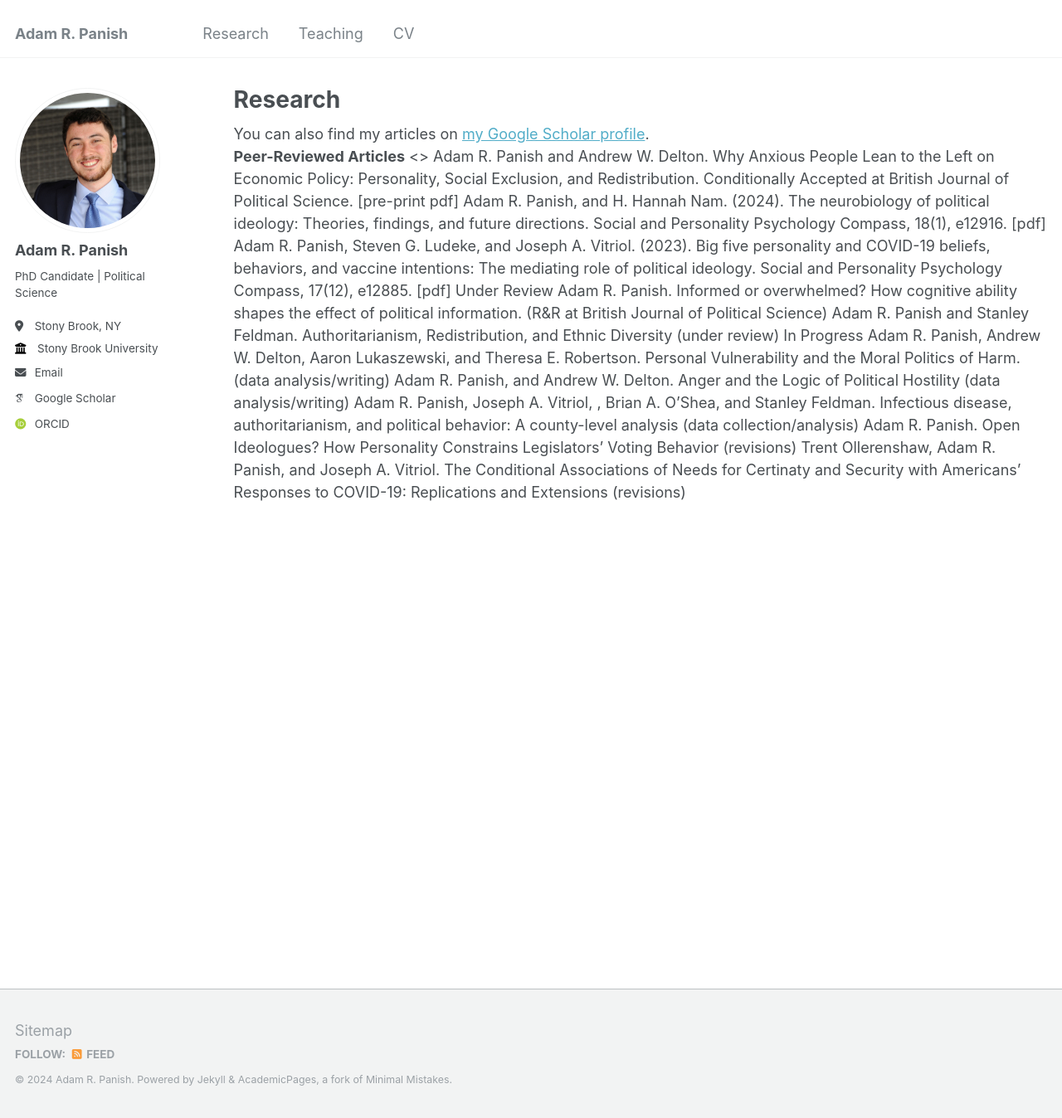
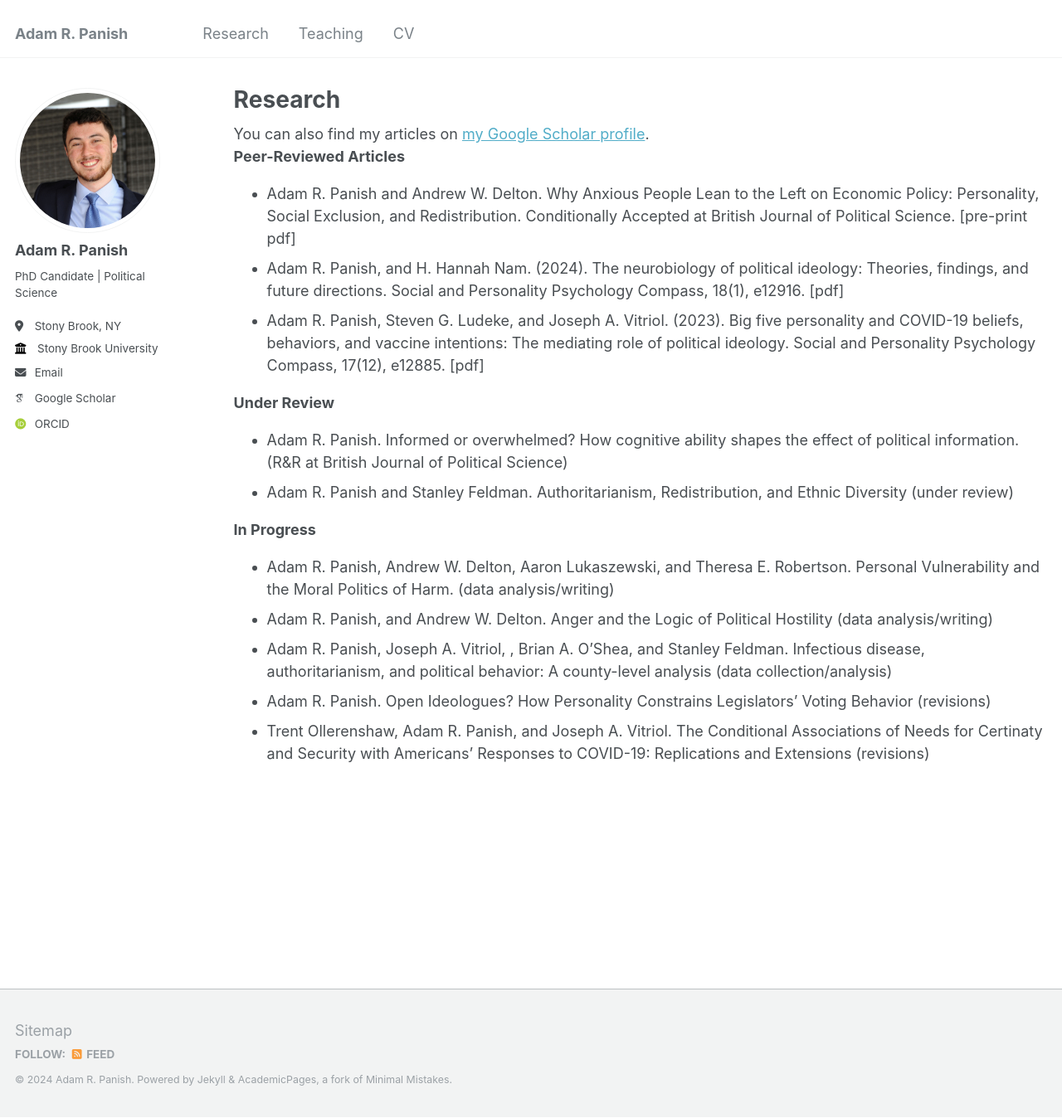
Before and after one commit to adampanish/adampanish.github.io, a Jekyll site: the page built from _pages/research.html, in a window 1280 px wide and 1348 px high. Shown: the whole window at 83% size. Built offline with Jekyll 4.4.1, drawn with Linux system fonts in a browser that asks for light colours; some web fonts are replaced.

Commit message:
Update research.html

```diff
--- a/_pages/research.html
+++ b/_pages/research.html
@@ -10,18 +10,23 @@
 {% endif %}
 
 <b>Peer-Reviewed Articles</b>
-<>
-Adam R. Panish and Andrew W. Delton. Why Anxious People Lean to the Left on Economic Policy: Personality, Social Exclusion, and Redistribution. Conditionally Accepted at British Journal of Political Science. [pre-print pdf]
-Adam R. Panish, and H. Hannah Nam. (2024). The neurobiology of political ideology: Theories, findings, and future directions. Social and Personality Psychology Compass, 18(1), e12916. [pdf]
-Adam R. Panish, Steven G. Ludeke, and Joseph A. Vitriol. (2023). Big five personality and COVID-19 beliefs, behaviors, and vaccine intentions: The mediating role of political ideology. Social and Personality Psychology Compass, 17(12), e12885. [pdf]
+<ul>
+<li>Adam R. Panish and Andrew W. Delton. Why Anxious People Lean to the Left on Economic Policy: Personality, Social Exclusion, and Redistribution. Conditionally Accepted at British Journal of Political Science. [pre-print pdf]</li>
+<li>Adam R. Panish, and H. Hannah Nam. (2024). The neurobiology of political ideology: Theories, findings, and future directions. Social and Personality Psychology Compass, 18(1), e12916. [pdf]</li>
+<li>Adam R. Panish, Steven G. Ludeke, and Joseph A. Vitriol. (2023). Big five personality and COVID-19 beliefs, behaviors, and vaccine intentions: The mediating role of political ideology. Social and Personality Psychology Compass, 17(12), e12885. [pdf]</li>
+</ul>
 
- Under Review
-Adam R. Panish. Informed or overwhelmed? How cognitive ability shapes the effect of political information. (R&R at British Journal of Political Science)
-Adam R. Panish and Stanley Feldman. Authoritarianism, Redistribution, and Ethnic Diversity (under review)
+<b>Under Review</b>
+<ul>
+<li>Adam R. Panish. Informed or overwhelmed? How cognitive ability shapes the effect of political information. (R&R at British Journal of Political Science)</li>
+<li>Adam R. Panish and Stanley Feldman. Authoritarianism, Redistribution, and Ethnic Diversity (under review)</li>
+</ul>
 
- In Progress
-Adam R. Panish, Andrew W. Delton, Aaron Lukaszewski, and Theresa E. Robertson. Personal Vulnerability and the Moral Politics of Harm. (data analysis/writing)
-Adam R. Panish, and Andrew W. Delton. Anger and the Logic of Political Hostility (data analysis/writing)
-Adam R. Panish, Joseph A. Vitriol, , Brian A. O’Shea, and Stanley Feldman. Infectious disease, authoritarianism, and political behavior: A county-level analysis (data collection/analysis)
-Adam R. Panish. Open Ideologues? How Personality Constrains Legislators’ Voting Behavior (revisions)
-Trent Ollerenshaw, Adam R. Panish, and Joseph A. Vitriol. The Conditional Associations of Needs for Certinaty and Security with Americans’ Responses to COVID-19: Replications and Extensions (revisions)
+<b>In Progress</b>
+<ul>
+<li>Adam R. Panish, Andrew W. Delton, Aaron Lukaszewski, and Theresa E. Robertson. Personal Vulnerability and the Moral Politics of Harm. (data analysis/writing)</li>
+<li>Adam R. Panish, and Andrew W. Delton. Anger and the Logic of Political Hostility (data analysis/writing)</li>
+<li>Adam R. Panish, Joseph A. Vitriol, , Brian A. O’Shea, and Stanley Feldman. Infectious disease, authoritarianism, and political behavior: A county-level analysis (data collection/analysis)</li>
+<li>Adam R. Panish. Open Ideologues? How Personality Constrains Legislators’ Voting Behavior (revisions)</li>
+<li>Trent Ollerenshaw, Adam R. Panish, and Joseph A. Vitriol. The Conditional Associations of Needs for Certinaty and Security with Americans’ Responses to COVID-19: Replications and Extensions (revisions)</li>
+</ul>
```
